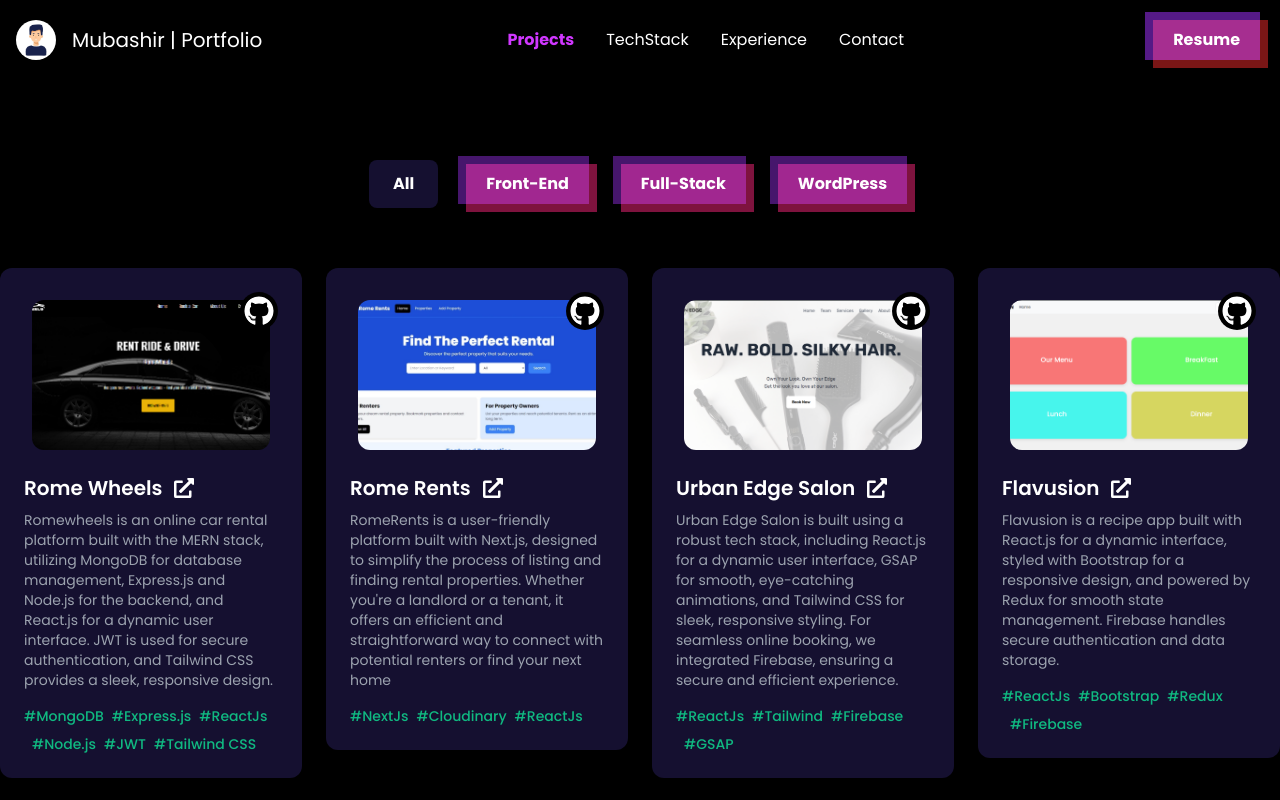
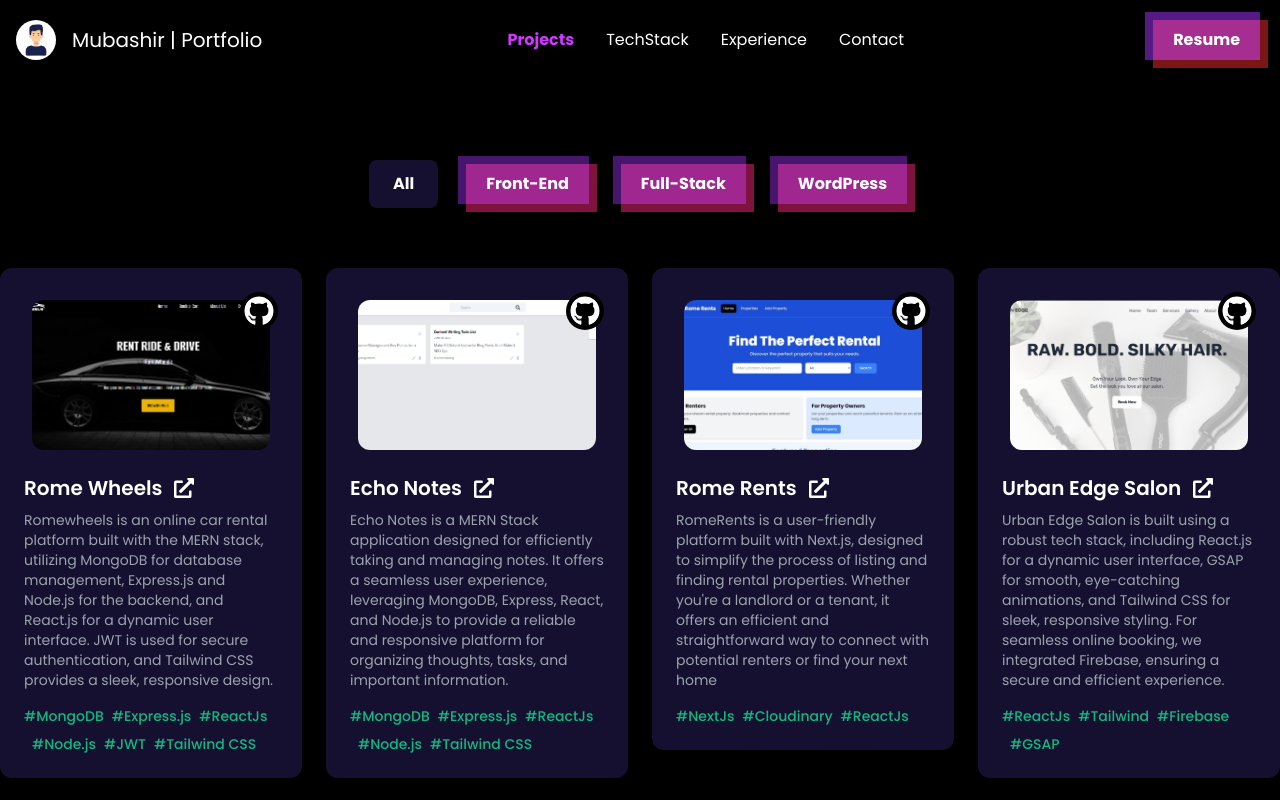
Before and after one commit to Mubashir1920/React-Portfolio, a React (Create React App) app: page /Projects in a window 1280 px wide. Shown: the top 800 px of the page. Built offline with nearby package versions, Linux system fonts and the light colour scheme.

Commit message:
Project Added

```diff
--- a/src/Utilities/data.js
+++ b/src/Utilities/data.js
@@ -7,6 +7,15 @@ const myProjects = [
         "link": "https://romewheels.netlify.app",
         "github": "https://github.com/Mubashir1920",
         "image": "romewheels.png",
+        "type": "Full-Stack"
+    },
+    {
+        "name": "Echo Notes",
+        "techstack": ["MongoDB", "Express.js", "ReactJs", "Node.js", "Tailwind CSS"],
+        "desc": "Echo Notes is a MERN Stack application designed for efficiently taking and managing notes. It offers a seamless user experience, leveraging MongoDB, Express, React, and Node.js to provide a reliable and responsive platform for organizing thoughts, tasks, and important information.",
+        "link": "hhttps://echonote.netlify.app/",
+        "github": "https://github.com/Mubashir1920",
+        "image": "Echonotes.png",
         "type": "Full-Stack"
     },
     //NextJS
```
Also changed, not shown: src/Pages/About.jsx (line endings or trailing spaces), src/Pages/Contact.jsx (line endings or trailing spaces), src/Pages/Home.jsx (line endings or trailing spaces), src/Pages/Projects.jsx (line endings or trailing spaces), src/Pages/Resume.jsx (line endings or trailing spaces), src/Pages/TechStack.jsx (line endings or trailing spaces), src/Utilities/transition.js (line endings or trailing spaces), src/assets/project/Echonotes.png (added), src/components/ExperienceCard.jsx (line endings or trailing spaces), src/components/Footer.jsx (line endings or trailing spaces), src/components/Hero.jsx (line endings or trailing spaces), src/components/ProjectCard.jsx (line endings or trailing spaces).
